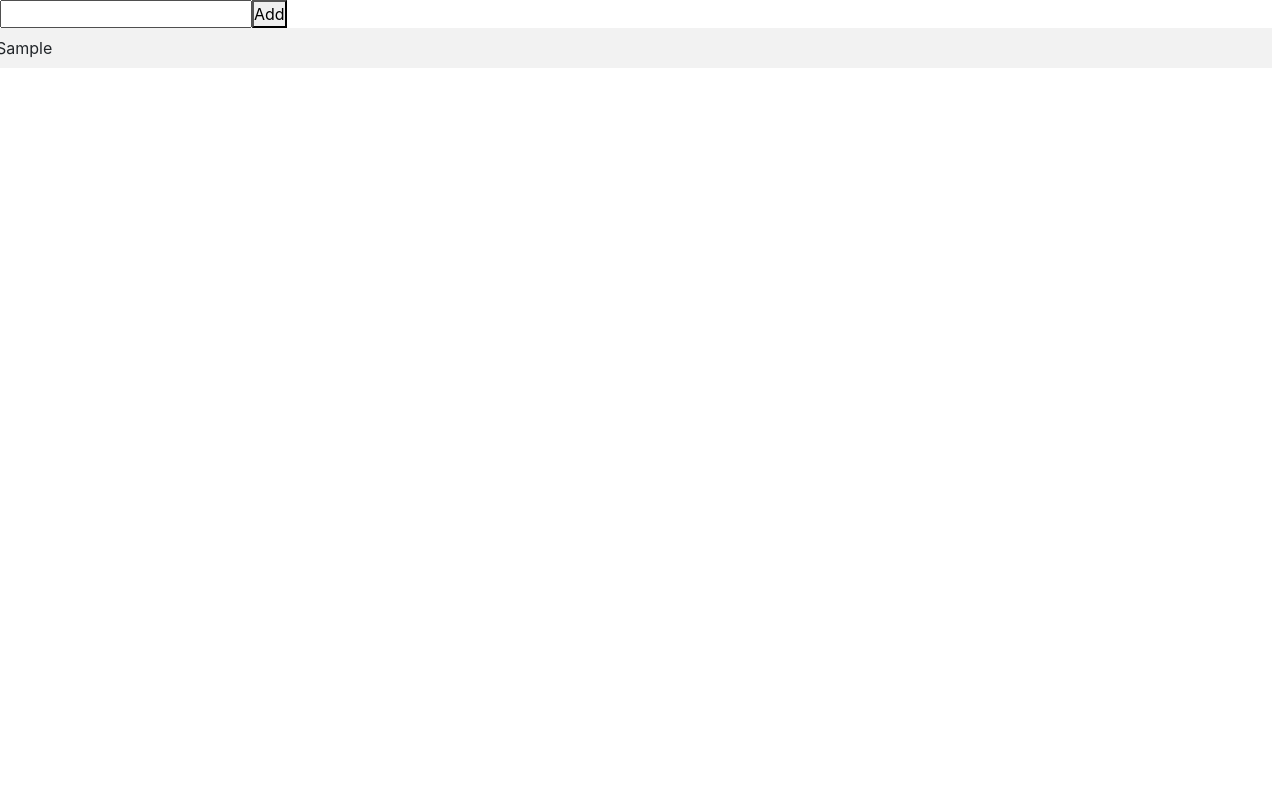
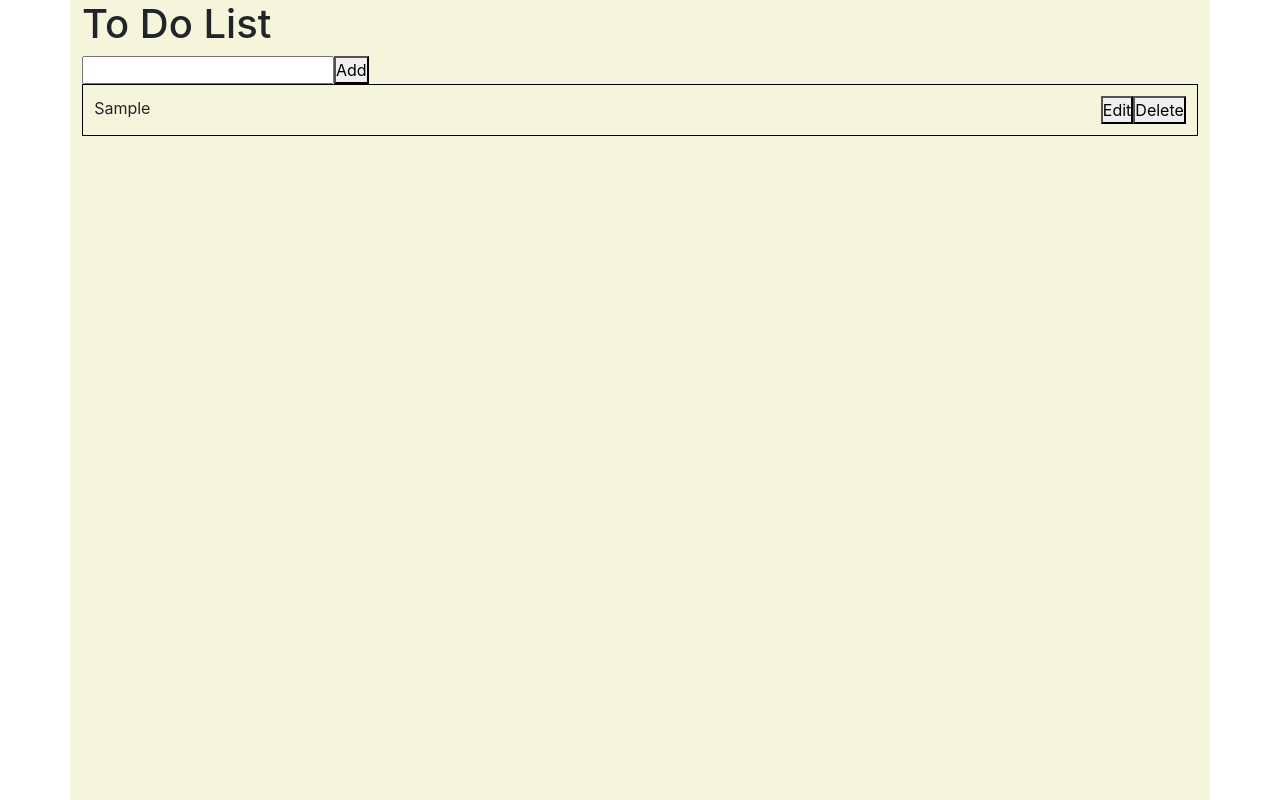
Before and after one commit to sijankasalawat/React_Project0, a React (Create React App) app in the folder my-app/: page /todolists in a window 1280 px wide. Both pictures are taken after typing "Sample" into the empty fields and a click on the button "Add". Built offline with nearby package versions, Linux system fonts and the light colour scheme.

Commit message:
edditing button is updated

```diff
--- a/my-app/src/todolist/todolist.css
+++ b/my-app/src/todolist/todolist.css
@@ -1,8 +1,8 @@
-.wrapper{
+.main-w{
     width:100%;
     height:100vh;
 }
-.row-container {
+.row-c {
     display: flex;
     flex-wrap: wrap;
   }
@@ -12,3 +12,12 @@
     margin-right: 8px;
     background-color: #f2f2f2;
   }
+
+   .h1{
+    font-family: system-ui, -apple-system, BlinkMacSystemFont, 'Segoe UI', Roboto, Oxygen, Ubuntu, Cantarell, 'Open Sans', 'Helvetica Neue', sans-serif;
+
+  }
+  .Lists{
+    border: 1px solid black;
+    padding :1%;
+  }
--- a/my-app/src/todolist/todolists.js
+++ b/my-app/src/todolist/todolists.js
@@ -3,33 +3,79 @@ import './todolist.css';
 
 const ToDoList = () => {
   const [input, setInput] = useState('');
-  const [counter, setCounter] = useState('');
   const [list, setList] = useState([]);
 
   const handleInputChange = (e) => {
     setInput(e.target.value);
   }
 
+
   const handleAdd = () => {
-    const newItem = { input, counter };
+    const newItem = { input };
     setList([...list, newItem]);
-    setCounter(counter + input);
     setInput('');
+
+
+  }
+
+  const handleDelete = (index) => {
+    const updatedList = [...list];
+    updatedList.splice(index, 1);
+    setList(updatedList);
+  }
+
+  const handleEdit = (index) => {
+    const editedItem = list[index];
+    setList((prevList) => {
+      const newList = [...prevList];
+      newList.splice(index, 1);
+      setInput(editedItem.input);
+      return newList;
+    });
   }
 
   return (
-    <div className='main-w'>
-      <input type="text" value={input} onChange={handleInputChange} />
+    <>
+     <div className='main-w container'>
+      <h1 >To Do List</h1>
+
+      <div className="lists w-100 d-flex align-items-center">
+      <input className=' inputs ' type="text" value={input} onChange={handleInputChange} />
       <button onClick={handleAdd}>Add</button>
 
+      </div>
+
+
       {list.map((item, index) => (
-        <div key={index} className="row">{item.input}
 
-          </div>
+        <div key={index} className=" Lists d-flex justify-content-between">
+          {item.editing ? (
+            <>
 
+              <input
+                type="text"
+                value={input}
+                onChange={handleInputChange}
+              />
+              <button onClick={handleAdd}>Save</button>
+            </>
+          ) : (
+            <>
+              <div>{item.input}</div>
+              <div>
+              <button onClick={() => handleEdit(index)}>Edit</button>
+              <button onClick={() => handleDelete(index)}>Delete</button>
+
+              </div>
+
+
+            </>
+          )}
+        </div>
       ))}
+    </div>
+    </>
 
-    </div>
   );
 }
 
```
